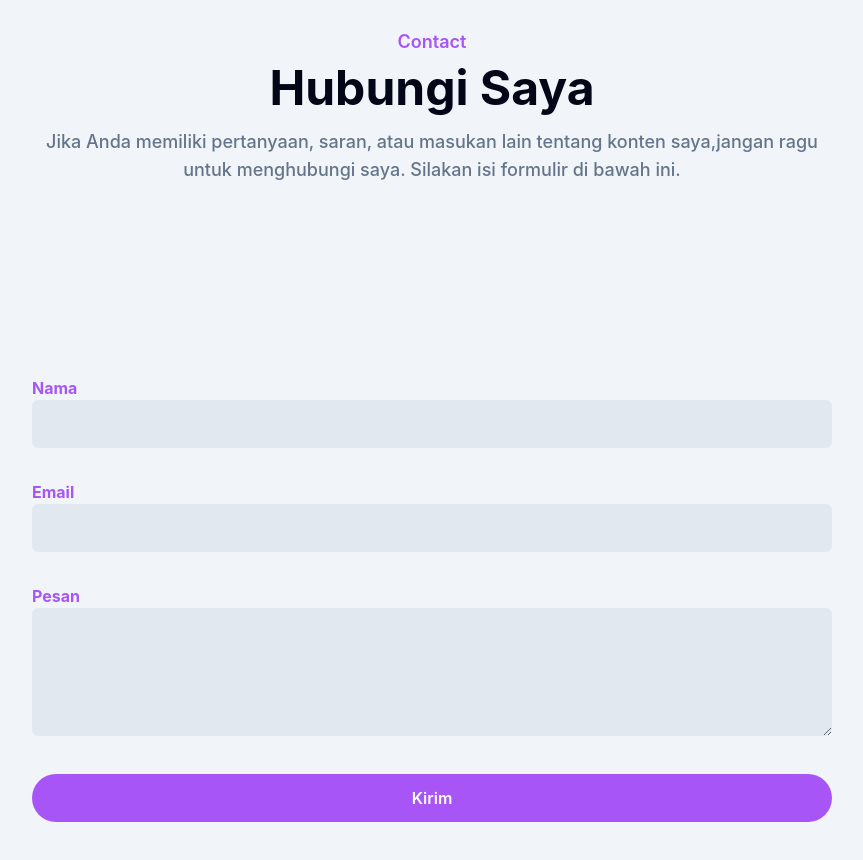
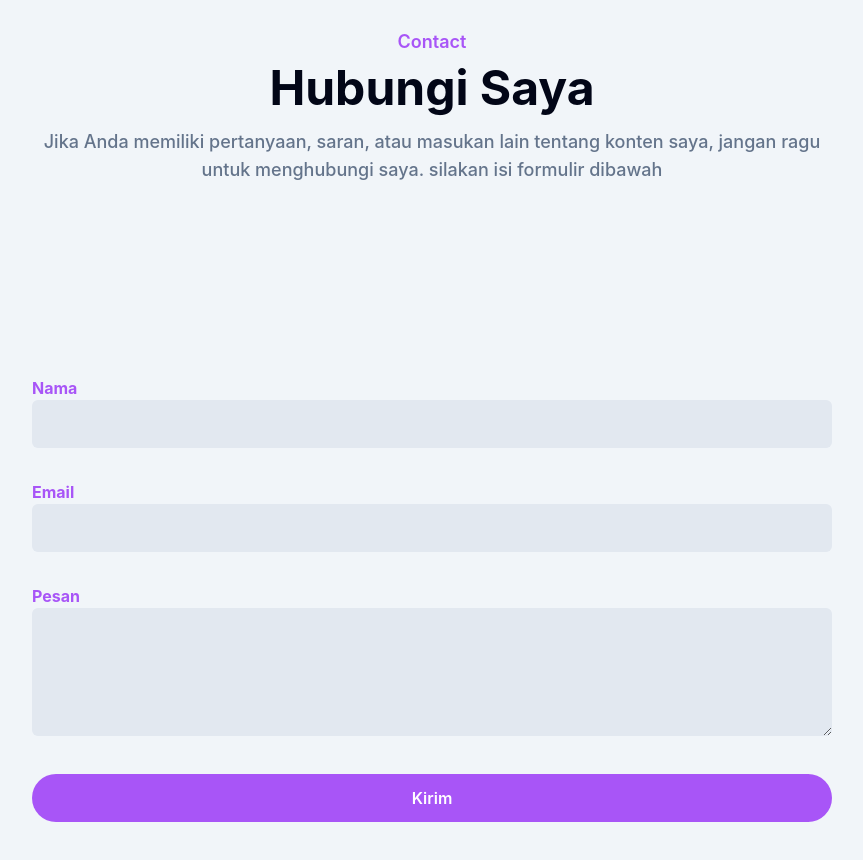
Before and after one commit to AkbarGyaranto/NgodingItuMenyenangkan, a website: page index.html in a window 1280 px wide. Shown: the part 1800-2660 px from the top of the page, without its empty margins (208-1071 px from the left). Drawn offline with Linux system fonts and the light colour scheme.

Commit message:
first commit

```diff
--- a/index.html
+++ b/index.html
@@ -171,11 +171,10 @@
                 <h2 class="font-bold text-dark text-3xl mb-4 sm:text-4xl lg:text-5xl dark:text-white">Hubungi Saya
                 </h2>
                 <p class="font-medium text-medium text-secondary md:text-lg">Jika Anda memiliki
-                    pertanyaan, saran, atau masukan lain tentang konten saya,jangan ragu</p>
-                <p class="font-medium text-medium text-secondary md:text-lg">untuk menghubungi saya. Silakan isi
-                    formulir di bawah ini.</p>
-
-
+                    pertanyaan, saran, atau masukan lain tentang konten saya, jangan ragu
+                    <br>
+                   <span> untuk menghubungi saya. silakan isi formulir dibawah</span>
+                </p>
             </div>
         </div>
         <div class="max-w-md mx-auto mb-10 mt-10 invisible my-alert">
```
